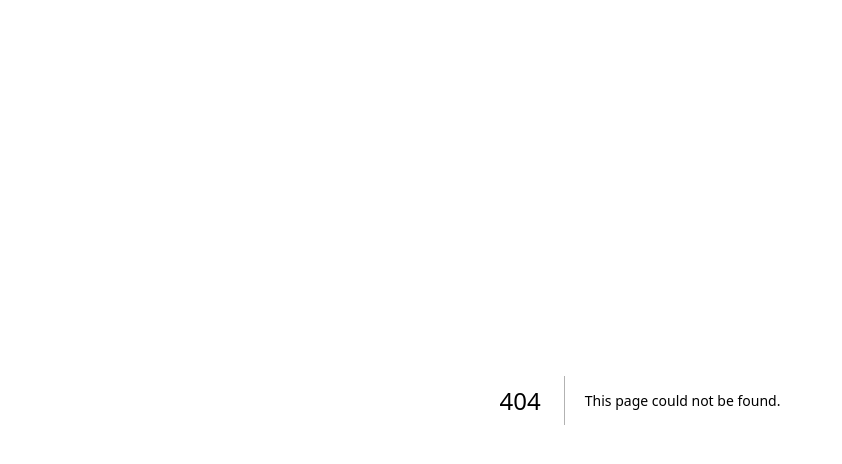
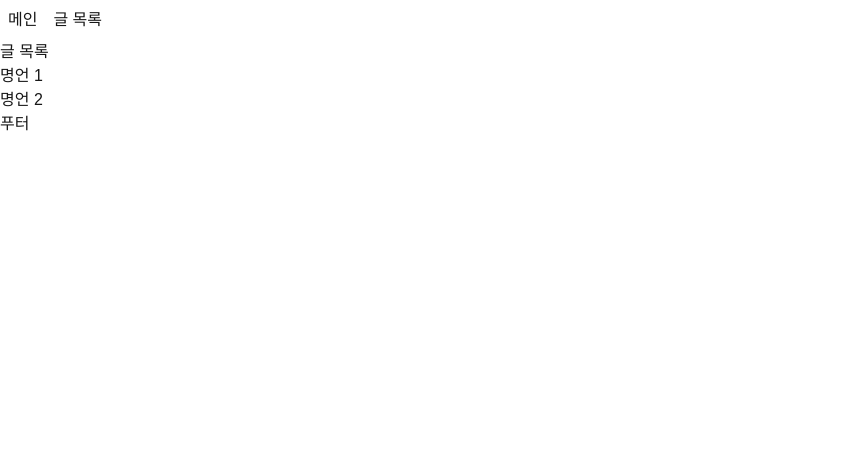
Before and after one commit to jshgold/next_0528, a Next.js app: page /posts in a window 1280 px wide. Before the commit this address had no page. Shown: the top 464 px of the page, without its empty margins (0-842 px from the left). Built offline with nearby package versions, Linux system fonts and the light colour scheme.

Commit message:
처음 변경해보는 next.js

```diff
--- a/src/app/layout.tsx
+++ b/src/app/layout.tsx
@@ -13,8 +13,8 @@ const geistMono = Geist_Mono({
 });
 
 export const metadata: Metadata = {
-  title: "Create Next App",
-  description: "Generated by create next app",
+  title: "사이트 A",
+  description: "스프링 부트 앞단 수업하는중입니다.",
 };
 
 export default function RootLayout({
@@ -23,11 +23,21 @@ export default function RootLayout({
   children: React.ReactNode;
 }>) {
   return (
-    <html
-      lang="en"
-      className={`${geistSans.variable} ${geistMono.variable} h-full antialiased`}
-    >
-      <body className="min-h-full flex flex-col">{children}</body>
+    <html lang="ko" className={`${geistSans.variable} ${geistMono.variable} h-full antialiased`}>
+      <body className="min-h-full flex flex-col">
+        <header>
+          <nav className="flex">
+            <a href="/" className="p-2 rounded hover:bg-gray-100">
+              메인
+            </a>
+            <a href="/posts" className="p-2 rounded hover:bg-gray-100">
+              글 목록
+            </a>
+          </nav>
+        </header>
+        <main>{children}</main>
+        <footer>푸터</footer>
+      </body>
     </html>
   );
 }
--- a/src/app/page.tsx
+++ b/src/app/page.tsx
@@ -1,65 +1,6 @@
-import Image from "next/image";
 
 export default function Home() {
   return (
-    <div className="flex flex-col flex-1 items-center justify-center bg-zinc-50 font-sans dark:bg-black">
-      <main className="flex flex-1 w-full max-w-3xl flex-col items-center justify-between py-32 px-16 bg-white dark:bg-black sm:items-start">
-        <Image
-          className="dark:invert"
-          src="/next.svg"
-          alt="Next.js logo"
-          width={100}
-          height={20}
-          priority
-        />
-        <div className="flex flex-col items-center gap-6 text-center sm:items-start sm:text-left">
-          <h1 className="max-w-xs text-3xl font-semibold leading-10 tracking-tight text-black dark:text-zinc-50">
-            To get started, edit the page.tsx file.
-          </h1>
-          <p className="max-w-md text-lg leading-8 text-zinc-600 dark:text-zinc-400">
-            Looking for a starting point or more instructions? Head over to{" "}
-            <a
-              href="https://vercel.com/templates?framework=next.js&utm_source=create-next-app&utm_medium=appdir-template-tw&utm_campaign=create-next-app"
-              className="font-medium text-zinc-950 dark:text-zinc-50"
-            >
-              Templates
-            </a>{" "}
-            or the{" "}
-            <a
-              href="https://nextjs.org/learn?utm_source=create-next-app&utm_medium=appdir-template-tw&utm_campaign=create-next-app"
-              className="font-medium text-zinc-950 dark:text-zinc-50"
-            >
-              Learning
-            </a>{" "}
-            center.
-          </p>
-        </div>
-        <div className="flex flex-col gap-4 text-base font-medium sm:flex-row">
-          <a
-            className="flex h-12 w-full items-center justify-center gap-2 rounded-full bg-foreground px-5 text-background transition-colors hover:bg-[#383838] dark:hover:bg-[#ccc] md:w-[158px]"
-            href="https://vercel.com/new?utm_source=create-next-app&utm_medium=appdir-template-tw&utm_campaign=create-next-app"
-            target="_blank"
-            rel="noopener noreferrer"
-          >
-            <Image
-              className="dark:invert"
-              src="/vercel.svg"
-              alt="Vercel logomark"
-              width={16}
-              height={16}
-            />
-            Deploy Now
-          </a>
-          <a
-            className="flex h-12 w-full items-center justify-center rounded-full border border-solid border-black/[.08] px-5 transition-colors hover:border-transparent hover:bg-black/[.04] dark:border-white/[.145] dark:hover:bg-[#1a1a1a] md:w-[158px]"
-            href="https://nextjs.org/docs?utm_source=create-next-app&utm_medium=appdir-template-tw&utm_campaign=create-next-app"
-            target="_blank"
-            rel="noopener noreferrer"
-          >
-            Documentation
-          </a>
-        </div>
-      </main>
-    </div>
+    <div>안녕하세요~ 반가워요~ 잘있어요 다시만나요~</div>
   );
 }
--- /dev/null
+++ b/src/app/posts/page.tsx
@@ -0,0 +1,12 @@
+export default function Page() {
+    return (
+      <>
+        <h1>글 목록</h1>
+
+        <ul>
+          <li>명언 1</li>
+          <li>명언 2</li>
+        </ul>
+      </>
+    );
+  }
```
